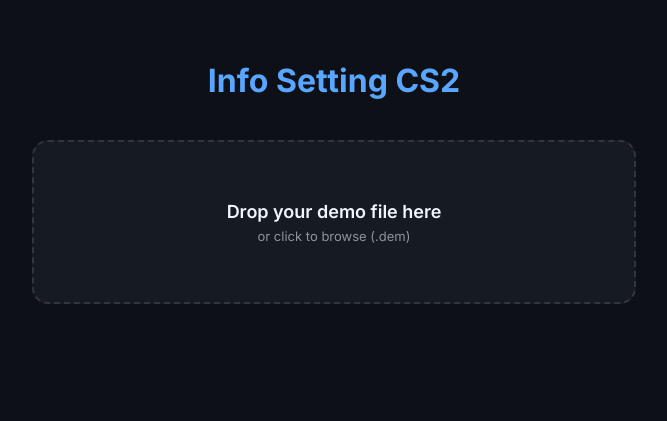
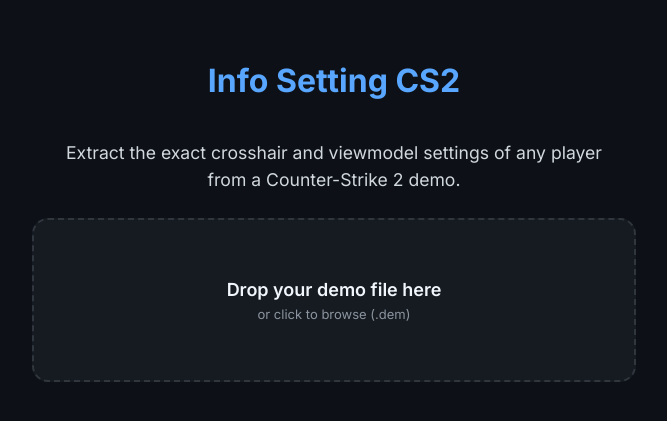
Before and after one commit to elioportillo/Info-Setting-CS2-Crosshair-and-Viewmodel-Demo-Extractor, a Flask app: page / in a window 1280 px wide. Shown: the top 421 px of the page, without its empty margins (306-973 px from the left). Run offline with Flask 3, Linux system fonts and the light colour scheme.

Commit message:
Add SEO, analytics, favicon and sitemap

```diff
--- a/app.py
+++ b/app.py
@@ -1,4 +1,4 @@
-from flask import Flask, render_template, request
+from flask import Flask, render_template, request, send_from_directory
 from demoparser2 import DemoParser
 import tempfile
 import os
@@ -177,6 +177,19 @@ def parse_demo():
             except:
                 pass
 
+@app.route("/robots.txt")
+def robots():
+    return send_from_directory("static", "robots.txt")
+
+@app.route("/sitemap.xml")
+def sitemap():
+    return send_from_directory("static", "sitemap.xml")
+
 
 if __name__ == "__main__":
-    app.run()
+
+    app.run(
+        host="0.0.0.0",
+        port=5000,
+        debug=False
+    )
--- /dev/null
+++ b/static/robots.txt
@@ -0,0 +1,4 @@
+User-agent: *
+Allow: /
+
+Sitemap: https://infosettingcs2.online/sitemap.xml
--- a/static/style.css
+++ b/static/style.css
@@ -24,6 +24,21 @@ h1 {
     font-weight: 700;
 }
 
+
+.subtitle {
+    text-align: center;
+    max-width: 700px;
+    margin: 10px auto 25px auto;
+    font-size: 1.1rem;
+    line-height: 1.5;
+    opacity: 0.9;
+}
+
+.line-break {
+    display: block;
+}
+
+
 /* ERROR */
 
 .error {
@@ -36,7 +51,7 @@ h1 {
 }
 
 /* =========================
-    DROPZONE (CENTRADO + ALARGADO)
+    DROPZONE
 ========================= */
 
 #uploadForm {
@@ -50,7 +65,7 @@ input[type="file"] {
 }
 
 .dropzone {
-    width: 600px;          /*  más alargado */
+    width: 600px;
     height: 160px;
     border: 2px dashed #30363d;
     border-radius: 16px;
--- a/templates/index.html
+++ b/templates/index.html
@@ -5,14 +5,44 @@
 
     <meta charset="UTF-8">
 
+    <meta name="description" content="Info Setting CS2 lets you upload a Counter-Strike 2 demo and instantly extract the exact crosshair and viewmodel of any player in the match.">
+
+    <meta name="robots" content="index,follow">
+
+    <meta name="viewport" content="width=device-width, initial-scale=1.0">
+
+    <meta property="og:title" content="Info Setting CS2">
+
+    <meta property="og:description" content="Extract the exact crosshair and viewmodel of any player from a Counter-Strike 2 demo.">
+
+    <meta property="og:url" content="https://infosettingcs2.online">
+
+    <meta property="og:type" content="website">
+
+    <link rel="canonical" href="https://infosettingcs2.online/">
+
+    <link rel="icon" type="image/png" href="{{ url_for('static', filename='favicon.png') }}">
+
     <title>
-        Info Setting CS2
+    	Info Setting CS2 - CS2 Demo Settings Extractor
     </title>
 
     <link
         rel="stylesheet"
         href="{{ url_for('static', filename='style.css') }}"
     >
+
+<script async src="https://www.googletagmanager.com/gtag/js?id=G-EMSX6W3J7G"></script>
+<script>
+  window.dataLayer = window.dataLayer || [];
+  function gtag(){dataLayer.push(arguments);}
+  gtag('js', new Date());
+
+  gtag('config', 'G-EMSX6W3J7G');
+</script>
+
+<script async src="https://pagead2.googlesyndication.com/pagead/js/adsbygoogle.js?client=ca-pub-5148710555577944"
+     crossorigin="anonymous"></script>
 
 </head>
 
@@ -23,6 +53,11 @@
     <h1>
         Info Setting CS2
     </h1>
+
+    <p class="subtitle">
+    Extract the exact crosshair and viewmodel settings of any player
+    <span class="line-break">from a Counter-Strike 2 demo.</span>
+    </p>
 
     <!-- Upload form ALWAYS visible -->
 
```
Also changed, not shown: static/sitemap.xml (added, +8 -0 lines), static/favicon.png (added), 1 other file.
